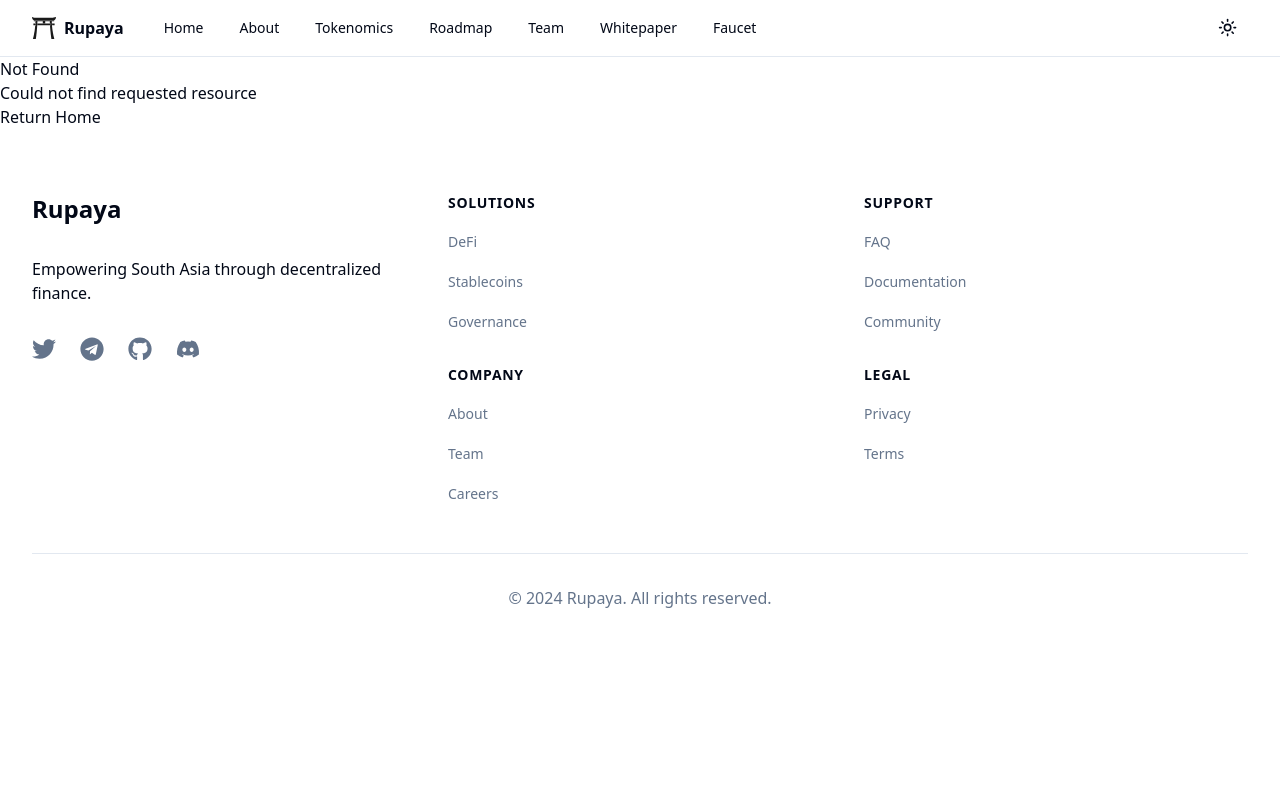
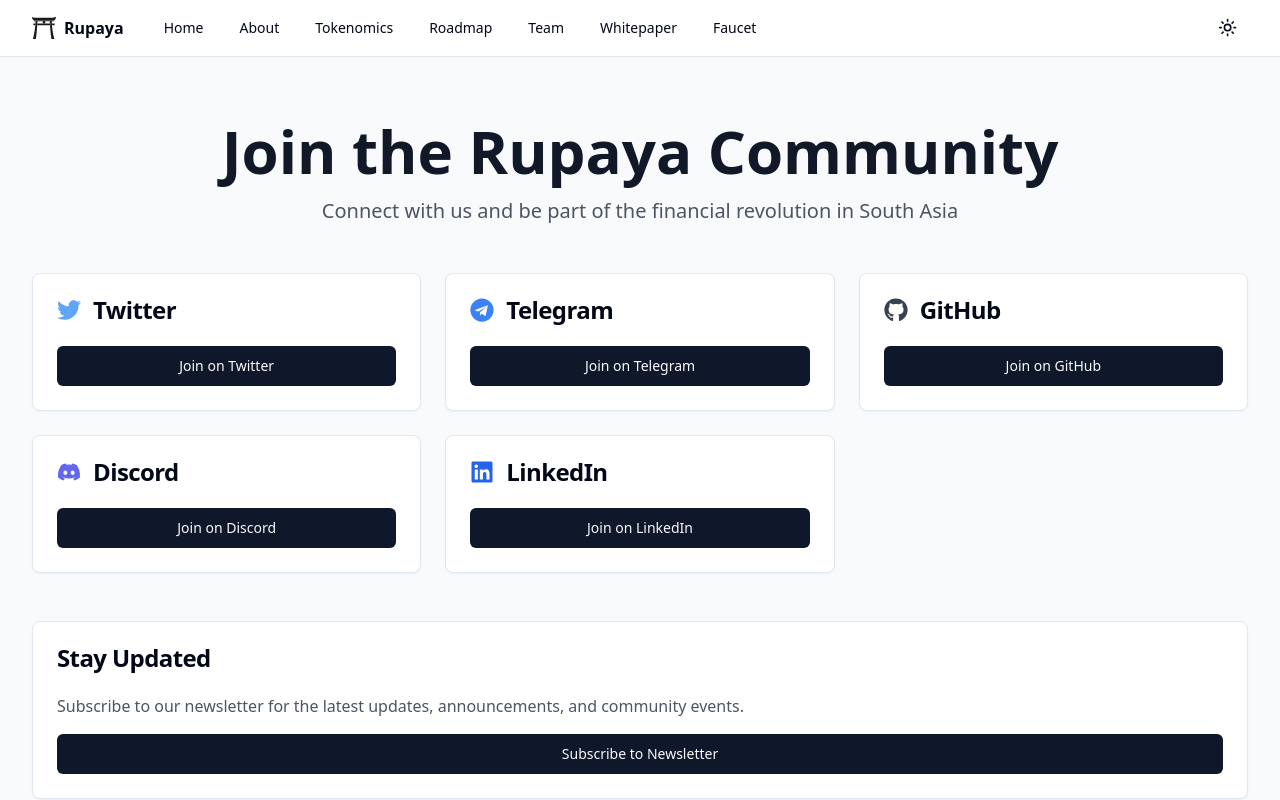
Before and after one commit to devspan/base, a Next.js app: page /join in a window 1280 px wide. Before the commit this address had no page. Shown: the top 800 px of the page. Built offline with nearby package versions, Linux system fonts and the light colour scheme.

Commit message:
update social CTA

```diff
--- /dev/null
+++ b/app/join/page.tsx
@@ -0,0 +1,111 @@
+'use client'
+
+import React from 'react'
+import { motion } from 'framer-motion'
+import { useTheme } from 'next-themes'
+import { Card, CardHeader, CardTitle, CardContent } from "@/components/ui/card"
+import { Button } from "@/components/ui/button"
+import { FaTwitter, FaTelegram, FaGithub, FaDiscord, FaLinkedin } from 'react-icons/fa'
+
+const communityLinks = [
+  { name: 'Twitter', href: 'https://twitter.com/rupayacoin', icon: FaTwitter, color: 'text-blue-400' },
+  { name: 'Telegram', href: 'https://t.me/rupayacoin', icon: FaTelegram, color: 'text-blue-500' },
+  { name: 'GitHub', href: 'https://github.com/rupayaproject', icon: FaGithub, color: 'text-gray-700 dark:text-gray-300' },
+  { name: 'Discord', href: 'https://discord.gg/cfbNWdThpy', icon: FaDiscord, color: 'text-indigo-500' },
+  { name: 'LinkedIn', href: 'https://www.linkedin.com/company/rupaya', icon: FaLinkedin, color: 'text-blue-600' },
+]
+
+export default function JoinCommunityPage() {
+  const { theme } = useTheme()
+
+  const containerVariants = {
+    hidden: { opacity: 0 },
+    visible: {
+      opacity: 1,
+      transition: {
+        delayChildren: 0.3,
+        staggerChildren: 0.2
+      }
+    }
+  }
+
+  const itemVariants = {
+    hidden: { y: 20, opacity: 0 },
+    visible: {
+      y: 0,
+      opacity: 1
+    }
+  }
+
+  return (
+    <section className={`py-16 ${theme === 'dark' ? 'bg-gray-900' : 'bg-gray-50'}`}>
+      <div className="container mx-auto px-4 sm:px-6 lg:px-8">
+        <motion.div
+          variants={containerVariants}
+          initial="hidden"
+          animate="visible"
+          className="space-y-12"
+        >
+          <motion.div variants={itemVariants} className="text-center">
+            <h1 className={`text-4xl font-bold sm:text-5xl lg:text-6xl ${theme === 'dark' ? 'text-white' : 'text-gray-900'}`}>
+              Join the Rupaya Community
+            </h1>
+            <p className={`mt-4 text-xl ${theme === 'dark' ? 'text-gray-300' : 'text-gray-600'}`}>
+              Connect with us and be part of the financial revolution in South Asia
+            </p>
+          </motion.div>
+
+          <motion.div variants={itemVariants}>
+            <div className="grid gap-6 md:grid-cols-2 lg:grid-cols-3">
+              {communityLinks.map((link) => (
+                <Card key={link.name} className="flex flex-col h-full">
+                  <CardHeader>
+                    <CardTitle className="flex items-center space-x-3">
+                      <link.icon className={`h-6 w-6 ${link.color}`} />
+                      <span>{link.name}</span>
+                    </CardTitle>
+                  </CardHeader>
+                  <CardContent className="flex-grow flex items-end">
+                    <Button asChild className="w-full">
+                      <a href={link.href} target="_blank" rel="noopener noreferrer">
+                        Join on {link.name}
+                      </a>
+                    </Button>
+                  </CardContent>
+                </Card>
+              ))}
+            </div>
+          </motion.div>
+
+          <motion.div variants={itemVariants}>
+            <Card>
+              <CardHeader>
+                <CardTitle>Stay Updated</CardTitle>
+              </CardHeader>
+              <CardContent>
+                <p className={`mb-4 ${theme === 'dark' ? 'text-gray-300' : 'text-gray-600'}`}>
+                  Subscribe to our newsletter for the latest updates, announcements, and community events.
+                </p>
+                <Button className="w-full">Subscribe to Newsletter</Button>
+              </CardContent>
+            </Card>
+          </motion.div>
+
+          <motion.div variants={itemVariants}>
+            <Card>
+              <CardHeader>
+                <CardTitle>Community Guidelines</CardTitle>
+              </CardHeader>
+              <CardContent>
+                <p className={`mb-4 ${theme === 'dark' ? 'text-gray-300' : 'text-gray-600'}`}>
+                  We're committed to fostering a welcoming and inclusive community. Please review our community guidelines to ensure a positive experience for all members.
+                </p>
+                <Button variant="outline" className="w-full">Read Community Guidelines</Button>
+              </CardContent>
+            </Card>
+          </motion.div>
+        </motion.div>
+      </div>
+    </section>
+  )
+}
```
